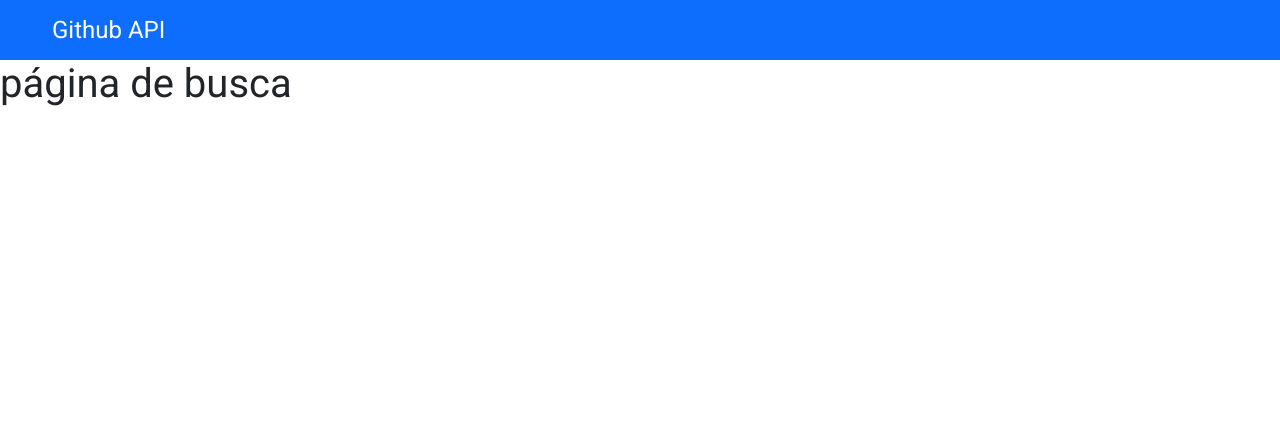
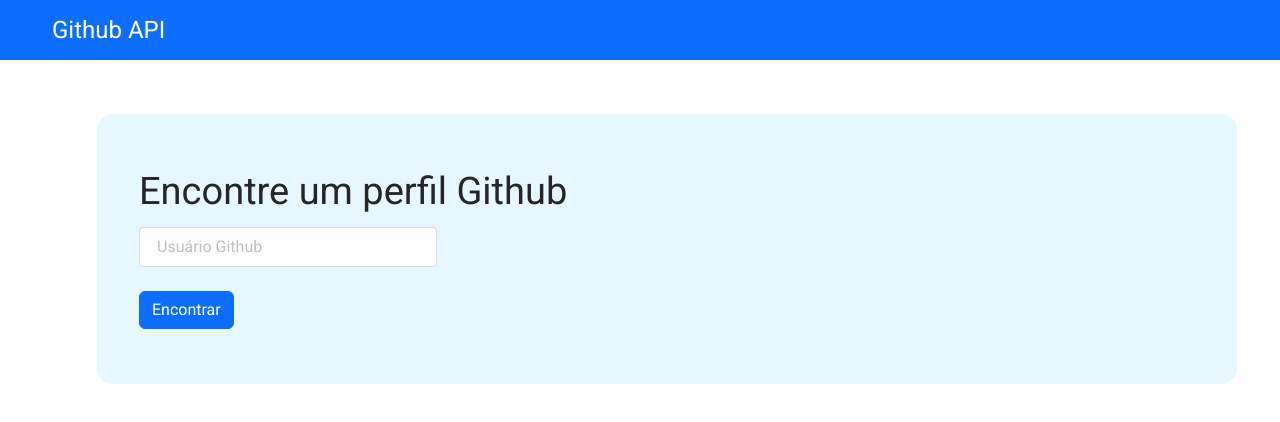
Before and after one commit to LorenzoBondan/Search-for-GitHub-User, a React (Create React App) app in the folder frontend/: page /search in a window 1280 px wide. Shown: the top 422 px of the page. Built offline with nearby package versions, Linux system fonts and the light colour scheme.

Commit message:
Top card search page

```diff
--- a/frontend/src/App.css
+++ b/frontend/src/App.css
@@ -19,3 +19,9 @@ a, a:hover{
     text-decoration: none;
     color: unset;
 }
+
+.base-card{
+    /* card */
+    background: #E6F7FF;
+    border-radius: 16px;
+}
--- a/frontend/src/pages/Search/index.tsx
+++ b/frontend/src/pages/Search/index.tsx
@@ -1,12 +1,84 @@
 import './styles.css';
 import { Link } from 'react-router-dom';
+import { useState } from 'react';
+import axios from 'axios';
+
+type FormData = {
+  txtGithub : string; // os nomes tem que bater com a propriedade name do input
+  //txtTest : string;
+}
+
+type Address = {
+  url : string;
+  followers : string;
+  location : string;
+  name : string;
+  avatar_url : string;
+}
 
 function Search() {
+
+
+  // TEXTBOXES
+  const [formData, setFormData] = useState<FormData>({txtGithub: ''});
+
+  // API
+  const [address, setAdress ] = useState<Address>();
+
+
+  const handleChange = (event: React.ChangeEvent<HTMLInputElement>) => {
+
+    const name = event.target.name;
+    const value = event.target.value;
+
+    setFormData( {...formData, [name]:value} )
+  }
+
+
+  const handleSubmit = (event : React.FormEvent<HTMLFormElement>) => {
+    event.preventDefault(); // no reloading
+
+    axios.get(`https://api.github.com/users/${formData.txtGithub}`)
+    .then((response) => {
+      setAdress(response.data);
+      console.log(response.data);
+    })
+    .catch((error) => {
+      setAdress(undefined);
+      console.log(error);
+    });
+
+  }
+
     return (
       <>
-        <div className="search-container">
-            <h1>página de busca</h1>
+        <div className="github-search-container">
 
+            <div className='base-card container search-container'>
+
+              <h1 className='text'>Encontre um perfil Github</h1>
+
+              <form onSubmit={handleSubmit}>
+                <div className='form-container'>
+
+                <input
+                  name='txtGithub'
+                  value={formData.txtGithub}
+                  type="text"
+                  className="search-input"
+                  placeholder="Usuário Github"
+                  onChange={(handleChange)}
+                />
+
+                <div className='button-zone'>
+                  <button type="submit" className="btn btn-primary search-button">Encontrar</button>
+                </div>
+
+
+                </div>
+
+              </form>
+            </div>
         </div>
 
       </>
--- a/frontend/src/pages/Search/styles.css
+++ b/frontend/src/pages/Search/styles.css
@@ -0,0 +1,51 @@
+.github-search-container {
+    margin-left: 54px;
+}
+
+.search-container {
+    margin-top: 54px;
+
+    width: 1251px;
+    height: 270px;
+
+    display: flex;
+    flex-direction: column;
+    justify-content: center;
+}
+
+.text {
+    margin-left: 30px;
+    margin-bottom: 12px;
+
+    font-size: 38px;
+    color: #262626;
+    font-weight: 500;
+}
+
+input[type=text] {
+    background: #FFFFFF;
+
+    width: 298px;
+    height: 40px;
+
+    border: 1px solid #D9D9D9;
+    border-radius: 4px;
+
+    padding: 17px;
+
+    font-size: 16px;
+    color: #5C5858;
+}
+
+input::placeholder{
+    color: #BFBFBF;
+}
+
+
+.form-container {
+    margin-left: 30px;
+}
+
+.button-zone button{
+    margin-top: 24px;
+}
```
